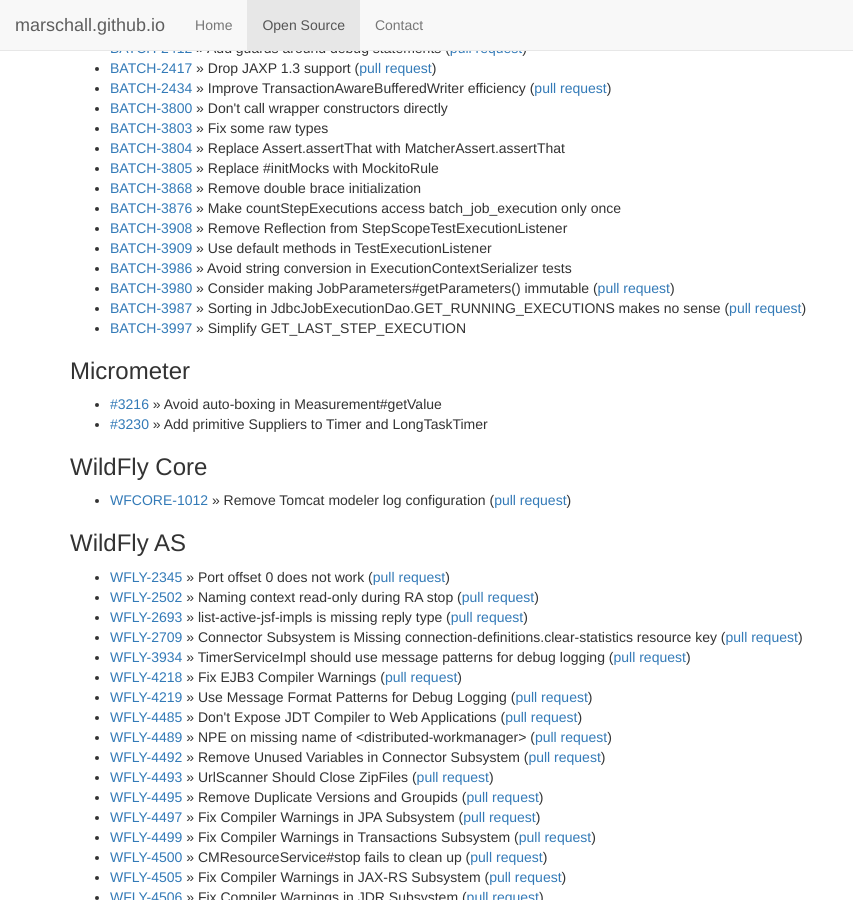
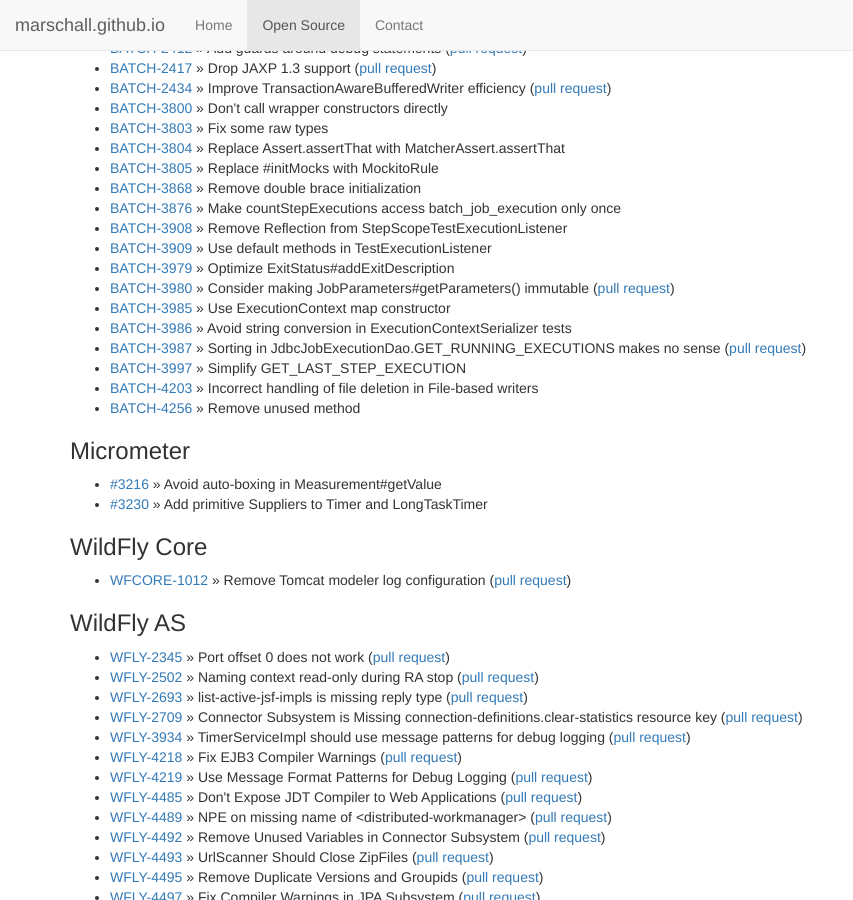
Before and after one commit to marschall/marschall.github.com, a Jekyll site: the page built from open-source.html, in a window 1280 px wide and 900 px high, scrolled down 2377 px. Shown: the whole window, without its empty margins (0-853 px from the left). Built offline with Jekyll 4.4.1, drawn with Linux system fonts in a browser that asks for light colours.

Commit message:
more spring batch updates

```diff
--- a/open-source.html
+++ b/open-source.html
@@ -159,10 +159,14 @@
   <li><a href="https://github.com/spring-projects/spring-batch/pull/3876">BATCH-3876</a> &raquo; Make countStepExecutions access batch_job_execution only once</li>
   <li><a href="https://github.com/spring-projects/spring-batch/pull/3908">BATCH-3908</a> &raquo; Remove Reflection from StepScopeTestExecutionListener</li>
   <li><a href="https://github.com/spring-projects/spring-batch/pull/3909">BATCH-3909</a> &raquo; Use default methods in TestExecutionListener</li>
+  <li><a href="https://github.com/spring-projects/spring-batch/pull/3979">BATCH-3979</a> &raquo; Optimize ExitStatus#addExitDescription</li>
+  <li><a href="https://github.com/spring-projects/spring-batch/issues/3980">BATCH-3980</a> &raquo; Consider making JobParameters#getParameters() immutable (<a href="https://github.com/spring-projects/spring-batch/pull/3988">pull request</a>)</li>
+  <li><a href="https://github.com/spring-projects/spring-batch/pull/3985">BATCH-3985</a> &raquo; Use ExecutionContext map constructor</li>
   <li><a href="https://github.com/spring-projects/spring-batch/pull/3986">BATCH-3986</a> &raquo; Avoid string conversion in ExecutionContextSerializer tests</li>
-  <li><a href="https://github.com/spring-projects/spring-batch/issues/3980">BATCH-3980</a> &raquo; Consider making JobParameters#getParameters() immutable (<a href="https://github.com/spring-projects/spring-batch/pull/3988">pull request</a>)</li>
   <li><a href="https://github.com/spring-projects/spring-batch/issues/3987">BATCH-3987</a> &raquo; Sorting in JdbcJobExecutionDao.GET_RUNNING_EXECUTIONS makes no sense (<a href="https://github.com/spring-projects/spring-batch/pull/3995">pull request</a>)</li>
   <li><a href="https://github.com/spring-projects/spring-batch/pull/3997">BATCH-3997</a> &raquo; Simplify GET_LAST_STEP_EXECUTION</li>
+  <li><a href="https://github.com/spring-projects/spring-batch/pull/4203">BATCH-4203</a> &raquo; Incorrect handling of file deletion in File-based writers</li>
+  <li><a href="https://github.com/spring-projects/spring-batch/pull/4256">BATCH-4256</a> &raquo; Remove unused method</li>
 </ul>
 <h3>Micrometer</h3>
 <ul>
```
